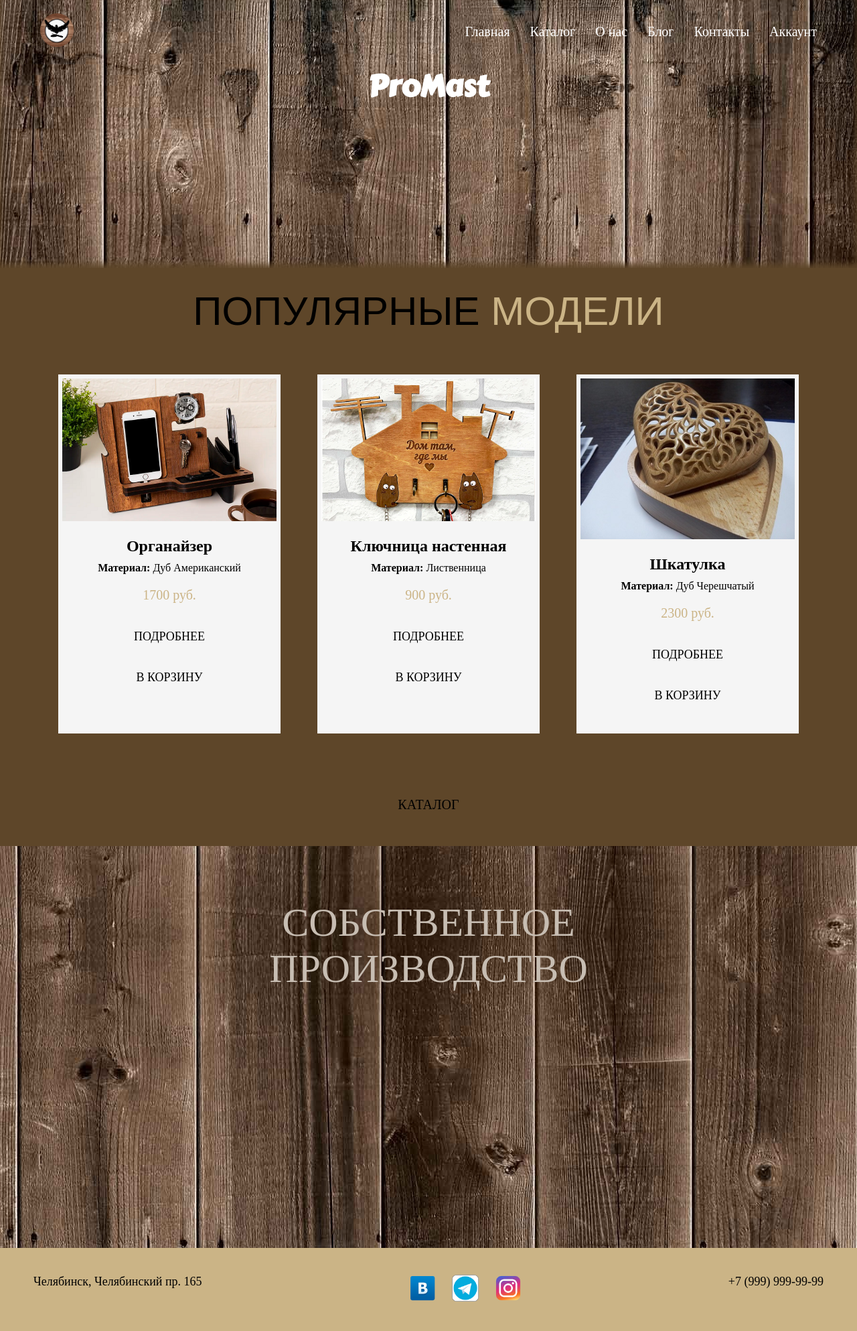
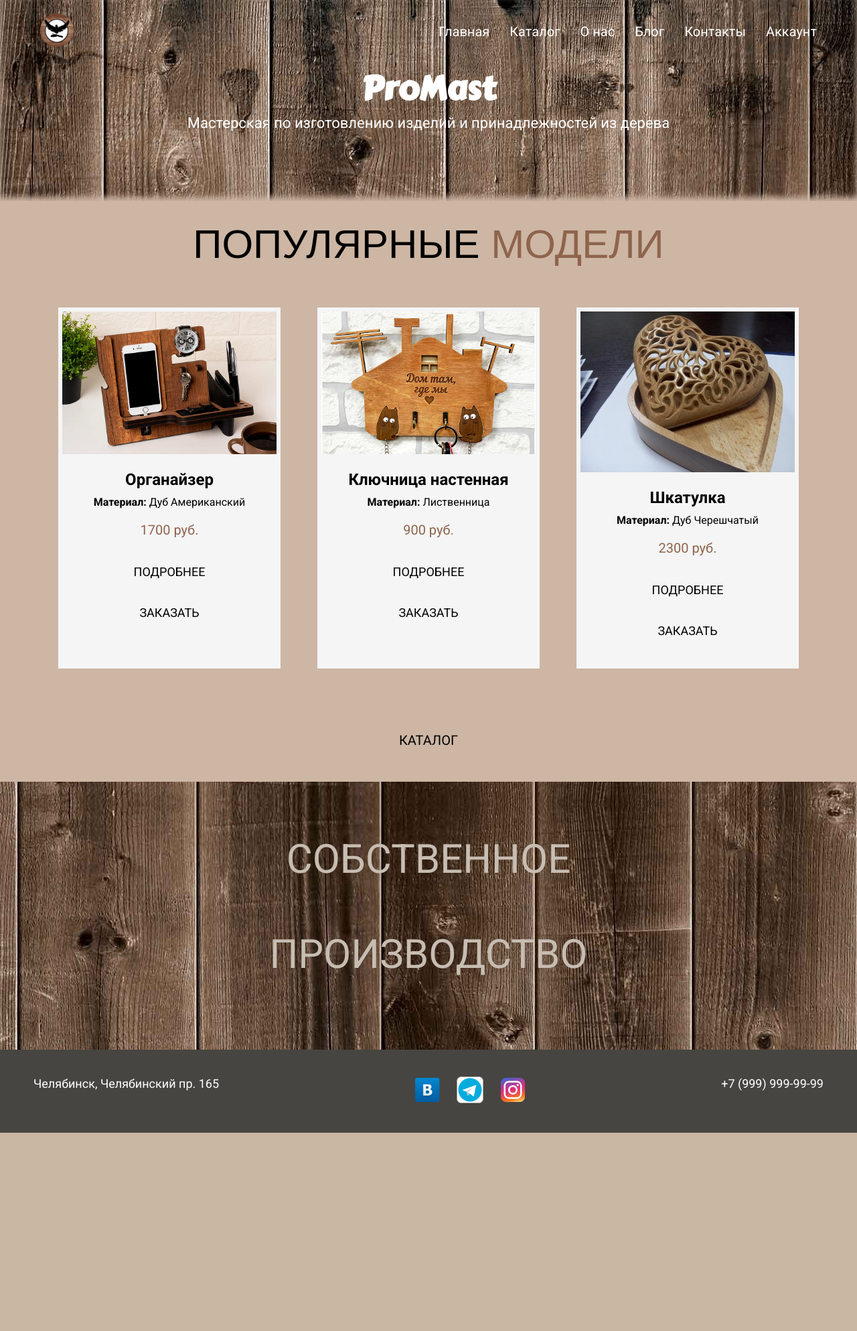
Before and after one commit to VyacheslavVS74/Project-thisis, a Django app: page / in a window 1280 px wide. Shown: the whole page at 67% size. After the commit the page ends 1691 px from the top, so only its background shows below. Run offline with Django 4.2, Linux system fonts and the light colour scheme; data comes from the database, SQL or seed files in the repository; both versions use the stored data as it was after the commit.

Commit message:
06.05.2023

```diff
--- a/project/portfolio/static/css/style.css
+++ b/project/portfolio/static/css/style.css
@@ -9,6 +9,7 @@
 }
 body {
     height: 100%;
+    font-family: 'Roboto', sans-serif;
 }
 
 body.lock {
@@ -28,18 +29,24 @@ body.lock {
 
 /*--------------------Шапка--------------------*/
 .name {
-    font-size: 45px;
+    font-size: 50px;
     font-family: 'Carter One', cursive;
     text-align: center;
     color: #fff;
 }
 
+.name_description {
+    text-align: center;
+    color: #fff;
+    font-size: 22px;
+}
+
 .header {
     /* background-color: #CBB486; */
     background-image: url(../portfolio/fon1.jpg);
-    box-shadow: inset 0 -6px 10px #5E4629;
+    box-shadow: inset 0 -6px 10px #CDB6A4;
     width: 100%;
-    min-height: 400px;
+    min-height: 300px;
 }
 .container {
     max-width: 1200px;
@@ -186,12 +193,12 @@ body.lock {
 /*---------------------block__1------------------------ */
 
 .block__fon {
-    /* background: #000; */
+    background: #000;
     background-image: url(../portfolio/fon1.jpg);
     background-color: #c7b39b;
     background-position: center;
     width: 100%;
-    min-height: 600px;
+    min-height: 400px;
 
     position: relative;
     text-align: center;
@@ -200,17 +207,31 @@ body.lock {
     z-index: -1;
 }
 
-.block__fon img {
+
+/* .block__fon img {
     width: 100%;
     height: auto;
     opacity: 0.6;
-}
+} */
 
 .block__1_text {
     font-size: 60px;
     position:relative;
     top: 80px;
     /* left: 30px; */
+}
+
+
+@media (max-width: 540px) {
+    .block__1_text {
+        font-size: 40px;
+        position:relative;
+        top: 80px;
+        /* left: 30px; */
+    }
+    .block__fon {
+        min-height: 300px;
+    }
 }
 
 /*---------------------block__1------------------------ */
@@ -221,7 +242,7 @@ body.lock {
 } */
 
 .model {
-    background: #5E4629;
+    background: #CDB6A4;
 }
 .hr-text {
     text-align: center;
@@ -234,7 +255,7 @@ body.lock {
 }
 
 .block__works {
-    background: #5E4629;
+    background: #CDB6A4;
 
 }
 .works {
@@ -249,7 +270,6 @@ body.lock {
     background: whitesmoke;
     border: 6px solid whitesmoke;
     margin: 30px 8px;
-
 }
 
 .text {
@@ -278,7 +298,7 @@ body.lock {
 }
 
 .price {
-    color: #CBB486;
+    color: #8E644C;
     font-size: 20px;
 }
 
@@ -296,7 +316,7 @@ body.lock {
 }
 
 .block__catalog__btn {
-    background: #5E4629;
+    background: #CDB6A4;
 }
 .btn1 {
     text-align: center;
@@ -318,7 +338,7 @@ body.lock {
 /*--------------------/Page--------------------*/
 /*--------------------/footer--------------------*/
 .footer {
-    background: #CBB486;
+    background: #474541;
 
 
     margin-top: auto;
@@ -342,16 +362,16 @@ body.lock {
 }
 .mobile {
     text-decoration: none;
-    color: #000;
+    color: #fff;
     font-size: 18px;
 }
 .map-marker {
     text-decoration: none;
-    color: #000;
+    color: #fff;
     font-size: 18px;
 }
 .mobile:hover, .map-marker:hover {
-    border-bottom: 3px solid #000;
+    border-bottom: 3px solid #fff;
 }
 @media (max-width: 720px){
     .row {
@@ -363,13 +383,13 @@ body.lock {
 }
 /*--------------------/footer--------------------*/
 .block__search {
-    background: #5E4629;
+    background: #CDB6A4;
 }
 .form__field {
     text-align: center;
 }
 .input__text {
-    width: 250px;
+    width: 300px;
     height: 40px;
     margin: 15px 10px 0 0;
     background: #fff;
@@ -377,10 +397,11 @@ body.lock {
     font-style: italic;
     border-radius: 5px;
     padding: 0 0 0 7px;
+    margin-top: 40px;
 }
 .search__btn {
-    background: #CBB486;
-    padding: 12px 10px;
+    background: #8E644C;
+    padding: 12px 15px;
     border-radius: 5px;
     font-style: italic;
 }
--- a/project/portfolio/templates/portfolio/base.html
+++ b/project/portfolio/templates/portfolio/base.html
@@ -22,9 +22,9 @@
                         <ul class="menu__list">
                             <li><a href="{% url 'home' %}" class="menu__link">Главная</a></li>
                             <li><a href="{% url 'catalog' %}" class="menu__link">Каталог</a></li>
-                            <li><a href="#" class="menu__link">О нас</a></li>
+                            <li><a href="{% url 'about' %}" class="menu__link">О нас</a></li>
                             <li><a href="#" class="menu__link">Блог</a></li>
-                            <li><a href="#" class="menu__link">Контакты</a></li>
+                            <li><a href="{% url 'contact' %}" class="menu__link">Контакты</a></li>
                             <li><a href="#" class="menu__link">Аккаунт</a></li>
                         </ul>
                     </nav>
@@ -33,6 +33,7 @@
             <div class="header__name">
                 <div class="title">
                     <h1 class="name">ProMast</h1>
+                    <p class="name_description">Мастерская по изготовлению изделий и принадлежностей из дерева</p>
                 </div>
             </div>
         </div>
--- a/project/portfolio/templates/portfolio/home.html
+++ b/project/portfolio/templates/portfolio/home.html
@@ -5,7 +5,7 @@
 <section class="model">
   <div class="container">
     <div class="hr-text">
-      ПОПУЛЯРНЫЕ <span style="color: #CBB486">МОДЕЛИ</span>
+      ПОПУЛЯРНЫЕ <span style="color: #8E644C">МОДЕЛИ</span>
     </div>
   </div>
 </section>
@@ -27,10 +27,10 @@
           <p><span class="material">Материал:</span> {{ work.material }}</p>
           <p class="price">{{ work.price }} руб.</p>
           <div class="btn">
-            <a href="">Подробнее</a>
+            <a href="{% url 'work-main' work.id %}">Подробнее</a>
           </div>
           <div class="btn">
-            <a href="">В корзину</a>
+            <a href="">Заказать</a>
           </div>
         </div>
       </div>
@@ -51,7 +51,7 @@
 <section class="block__fon">
   <div class="container">
     <div class="image">
-      <div class="block__1_text">СОБСТВЕННОЕ<br>ПРОИЗВОДСТВО</div>
+      <div class="block__1_text">СОБСТВЕННОЕ<br><br>ПРОИЗВОДСТВО</div>
 
     </div>
     <div class="image-txt">
--- a/project/portfolio/templates/portfolio/work_main.html
+++ b/project/portfolio/templates/portfolio/work_main.html
@@ -4,7 +4,13 @@
 
 <section class="work__main">
     <div class="container">
+        <div class="text-center">
+            <div class="cont-body">
+                <h2>{{ work.title }}</h2>
+                <img src="{{ work.image_1.url }}" alt="">
 
+            </div>
+        </div>
     </div>
 </section>
 
--- a/project/portfolio/urls.py
+++ b/project/portfolio/urls.py
@@ -5,4 +5,6 @@ urlpatterns = [
     path('', views.home, name='home'),
     path('catalog/', views.catalog, name='catalog'),
     path('work-main/<str:pk>/', views.work_main, name='work-main'),
+    path('about/', views.about, name='about'),
+    path('contact/', views.contact, name='contact'),
 ]
--- a/project/portfolio/views.py
+++ b/project/portfolio/views.py
@@ -26,3 +26,11 @@ def work_main(request, pk):
         'work': work_obj,
     }
     return render(request, 'portfolio/work_main.html', context)
+
+
+def about(request):
+    return render(request, 'portfolio/about.html')
+
+
+def contact(request):
+    return render(request, 'portfolio/contact.html')
```
Also changed, not shown: project/portfolio/templates/portfolio/about.html (added, +7 -0 lines), project/portfolio/templates/portfolio/contact.html (added, +7 -0 lines), project/db.sqlite3, project/media/portfolio/2023/05/06/PqF7TF6BUgk.jpg (added), project/media/portfolio/2023/05/06/fon1.jpg (added).
